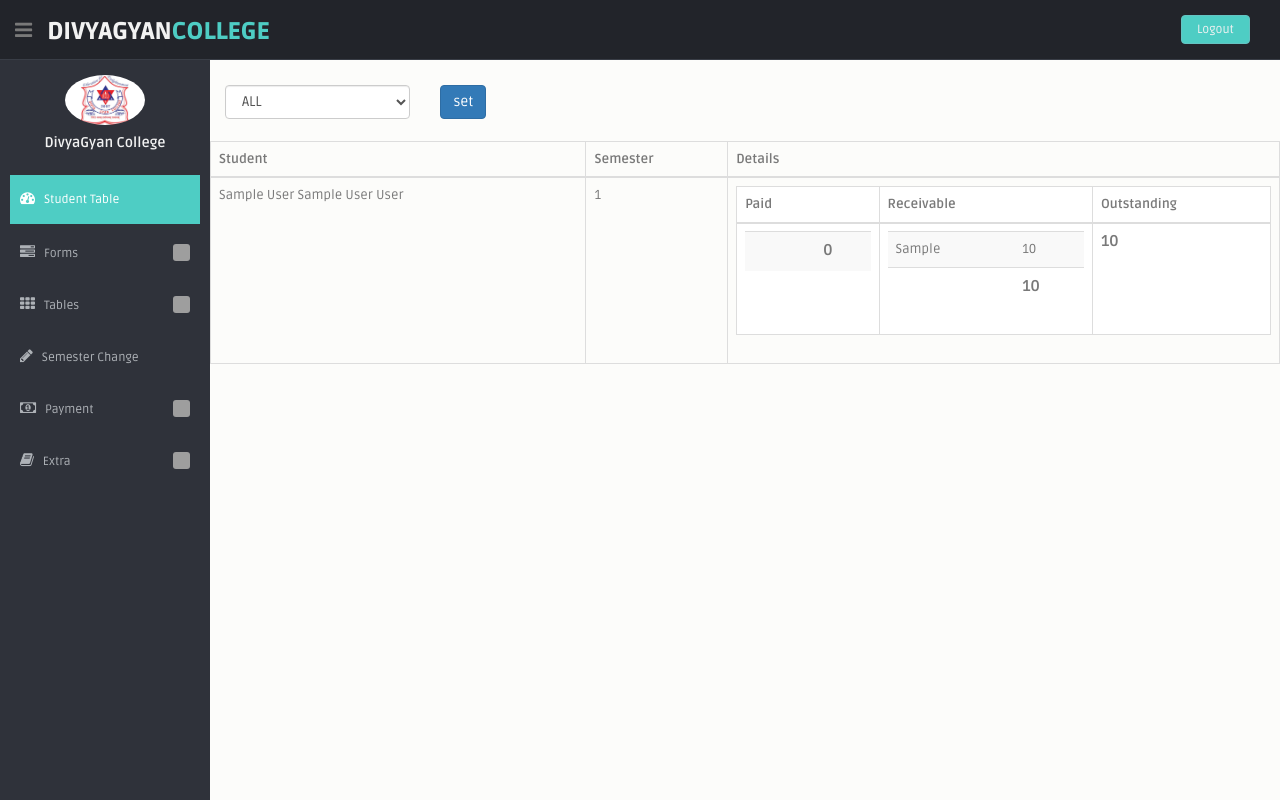
After one commit to khatrisaugat/SIS, a PHP site: page /receivable_payment.php in a window 1280 px wide. The commit adds this page. Run offline with PHP 8.4, Linux system fonts and the light colour scheme; the visitor is signed in with stand-in values (Sample User, id 1); tables that the repository leaves empty or names only in its code hold one stand-in row (values such as "Sample post"); grey boxes are pictures that could not be loaded.

Commit message:
receivable naya xa hai

```diff
--- a/includes/sidebar.php
+++ b/includes/sidebar.php
@@ -64,7 +64,7 @@
               </a>
             <ul class="sub">
               <li><a href="outstanding_pay.php">Outstanding Payment</a></li>
-              <li><a href="display_economy.php">Received Payment</a></li>
+              <li><a href="receivable_payment.php">Received Payment</a></li>
               <li><a href="total_receivable.php">Total Receivable</a></li>
             </ul>
           </li>
--- /dev/null
+++ b/receivable_payment.php
@@ -0,0 +1,217 @@
+<?php
+	session_start();
+if($_SESSION['status']!='Success'){
+  header("Location:login.php");
+  }
+if (isset($_GET['batch']) && $_GET['batch']=='ALL') {
+	header("Location:receivable_payment.php");
+}
+	include("includes/header.php");
+ 	include("includes/sidebar.php");
+ ?>
+     <section id="main-content">
+      <section class="wrapper">
+       <div class="row mt">
+        <?php
+require_once("queries.php");//include queries
+$query="tbl_students";
+// additional codee
+if (isset($_GET['filter']) && $_GET['filter']=='set') {
+  $query.=" WHERE batch=".$_GET['batch'];
+
+  // echo $query;
+  // $batch=$obj->select($query);
+}
+// ad code end
+$sem_check=$obj->select($query);
+$sem_of_student=$sem_check->fetch(PDO::FETCH_ASSOC);
+$student_select=$obj->select($query);
+?>
+ <div class="row col-sm-10">
+
+
+           <form class="form-group" method="get">
+               <!-- <select name="sort" style="padding: 8px 12px;">
+                <option selected="" disabled="">Select Sorting method</option>
+                 <option value="Date">Date</option>
+                 <option value="batch">Batch</option>
+                 <option value="city">City</option>
+                 <option value="status">Status</option>
+
+             </select>
+             <input type="submit" name="submit" value="Sort" class="btn btn-success"> -->
+             <div class="col-sm-3">
+             <select class="form-control" name="batch">
+               <option selected="" value="ALL">ALL</option>
+               <?php
+                  $batch_select=$obj->select("batch");
+                  while ($batch_option=$batch_select->fetch(PDO::FETCH_ASSOC)) {?>
+                    <option value="<?=$batch_option['batch'];?>" <?php if(isset($_GET['batch']) && $_GET['batch']==$batch_option['batch']){echo "selected";} ?>><?=$batch_option['batch'];?></option>
+
+                 <?php }
+               ?>
+             </select>
+              </div>
+
+             <div class="col-sm-1">
+               <input type="submit" name="filter" value="set" class="btn btn-primary">
+             </div>
+           </form>
+         </div>
+         <br>
+         <br>
+         <br>
+        <?php $Semester=$obj->select("semester");
+        	if (isset($_GET['batch'])) {
+        		while ($sem=$Semester->fetch(PDO::FETCH_ASSOC)) {
+        			if ($sem_of_student['sem_id']>=$sem['sem_id']) {
+        				# code...
+        			?>
+        			<a href="receivable_payment.php?batch=<?=$_GET['batch'];?>&filter=set&sem=<?=$sem['sem_id'];?>" class="btn btn-info"><?=$sem['semester'];?></a>
+        			<?php
+        			}
+        		}
+        	}
+        ?>
+	<table class="table table-bordered">
+			<thead>
+				<tr>
+					<th>Student</th>
+					<th>Semester</th>
+					<th>Details</th>
+				</tr>
+			</thead>
+			<tbody>
+				<?php
+
+				// if(isset($_GET['filter']) && $_GET['filter']=='set'){
+				//         $students=$batch;
+				//       }
+				while ($students=$student_select->fetch(PDO::FETCH_ASSOC)) {
+
+					if (isset($_GET['sem'])) {
+						$students['sem_id']=$_GET['sem'];
+
+					}
+					?>
+						<tr>
+							<td><?=$students['name']." ".$students['mname']." ".$students['lname'];?></td>
+							<td><?=$students['sem_id'];?></td>
+							<td>
+								<table class="table table-bordered">
+									<tr>
+										<thead>
+											<th>Paid</th>
+											<th>Receivable</th>
+											<th>Outstanding</th>
+										</thead>
+									</tr>
+									<tbody>
+										<?php
+										$paid_select=$obj->select("tbl_student_payment JOIN tbl_fees ON tbl_fees.fid=tbl_student_payment.fid JOIN fee_types ON fee_types.ftid=tbl_fees.ftid WHERE sid=".$students['sid']." AND tbl_student_payment.semester=".$students['sem_id']);
+										$paid_total=0;
+										 ?>
+
+										<tr>
+											<td>
+												<table class="table table-striped">
+													<?php while ($paid_row=$paid_select->fetch(PDO::FETCH_ASSOC)) {?>
+														<tr>
+														<td><?=$paid_row['fee_type'];?></td>
+														<td><?=$paid_row['pdate'];?></td>
+														<td><?=$paid_row['amount'];
+															$paid_total+=$paid_row['amount'];
+														?></td>
+
+													</tr>
+										<?php		} ?>
+													<tr>
+														<td></td>
+														<td></td>
+														<td><b><big><?=$paid_total;?></big></b></td>
+													</tr>
+												</table>
+											</td>
+											<td>
+												<table class="table table-striped">
+													<?php $sql="tbl_fees JOIN fee_types ON fee_types.ftid=tbl_fees.ftid WHERE batch=".$students['batch'];
+													$Receivable_select=$obj->select($sql);
+													$receivable_total=0;
+													while ($Receivable=$Receivable_select->fetch(PDO::FETCH_ASSOC)) {
+														$policy_select=$obj->select("tbl_student_policy WHERE sid=".$students['sid']);
+														while ($policy_check=$policy_select->fetch(PDO::FETCH_ASSOC)) {
+															if ($policy_check['fid']==$Receivable['fid']) {
+																$Receivable['fees']=$policy_check['amount'];
+															}
+														}
+
+														echo "<tr>";
+
+														if ($students['sem_id']==1) {?>
+															<td><?=$Receivable['fee_type'];?></td>
+															<td><?=$Receivable['fees'];
+															$receivable_total+=$Receivable['fees'];
+															?></td>
+														<?php
+														}else{
+															if($Receivable['sem_wise']==1){ ?>
+																<td><?=$Receivable['fee_type'];?></td>
+															<td><?=$Receivable['fees'];
+															$receivable_total+=$Receivable['fees'];
+															?></td><?php
+															}
+														}?>
+														<?php
+														echo "</tr>";
+													}
+													 ?>
+													 <tr>
+													 	<td></td>
+													 	<td><b><big><?=$receivable_total;?></big></b></td>
+													 </tr>
+												</table>
+											</td>
+											<td><b><big><?=($receivable_total-$paid_total);?></big></b></td>
+										</tr>
+									</tbody>
+								</table>
+
+							</td>
+
+						</tr>
+			<?php	}
+
+				 ?>
+
+			</tbody>
+		</table>
+</div>
+		</div>
+
+	</section>
+</section>
+<?php include("includes/footer.php"); ?>
+    <!--footer end-->
+  </section>
+  <!-- js placed at the end of the document so the pages load faster -->
+  <script src="lib/jquery/jquery.min.js"></script>
+  <script src="lib/bootstrap/js/bootstrap.min.js"></script>
+  <script class="include" type="text/javascript" src="lib/jquery.dcjqaccordion.2.7.js"></script>
+  <script src="lib/jquery.scrollTo.min.js"></script>
+  <script src="lib/jquery.nicescroll.js" type="text/javascript"></script>
+  <!--common script for all pages-->
+  <script src="lib/common-scripts.js"></script>
+  <!--script for this page-->
+  <script>
+    $(document).ready(function(){
+
+        setTimeout(function() {
+            $('.alert').hide('slow')
+        }, 3000);
+    })
+  </script>
+
+
+</body>
+
+</html>
```
